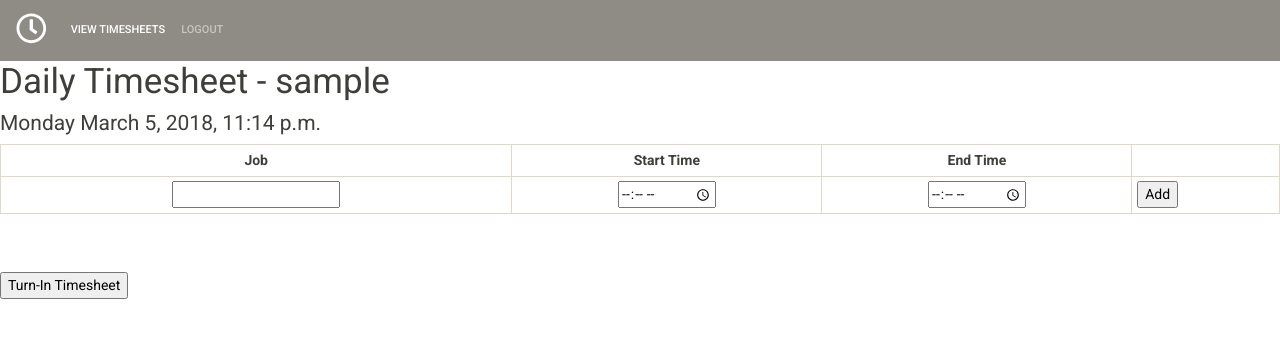
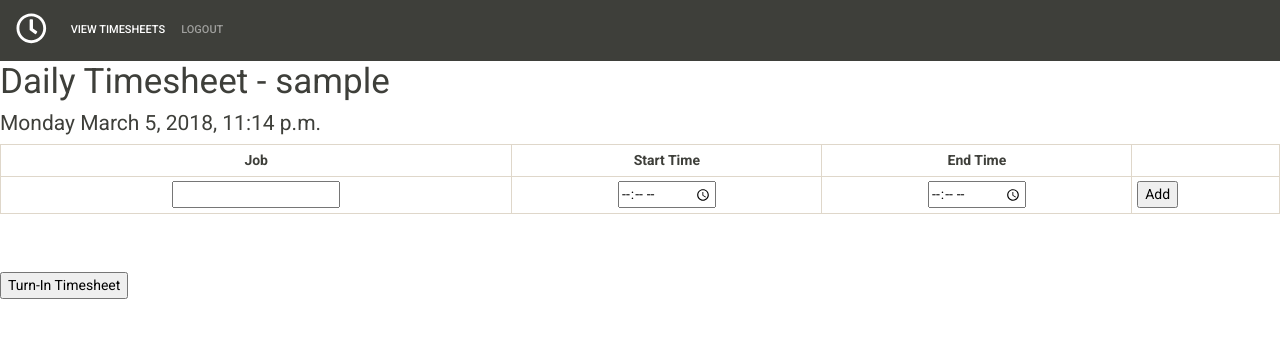
Before and after one commit to BrandonHebel/shields.activitysheet, a Django app: page / in a window 1280 px wide. Shown: the top 338 px of the page. Run offline with Django 3.2, Linux system fonts and the light colour scheme; the visitor is signed in with stand-in values (Sample User, id 1); data comes from the database, SQL or seed files in the repository; data that the repository does not hold is empty; some libraries are stand-ins or nearby versions.

Commit message:
tweaked navbar

```diff
--- a/activitysheet/templates/activitysheet/navbar.html
+++ b/activitysheet/templates/activitysheet/navbar.html
@@ -1,16 +1,15 @@
-<nav class="navbar navbar-expand-lg navbar-dark bg-secondary">
+<nav class="navbar navbar-expand-md navbar-toggleable-md navbar-dark bg-primary">
   <a class="navbar-brand" href="/"><i class="far fa-clock" style="color:white; font-size:1.75em"></i></a>
-  <button class="navbar-toggler" type="button" data-toggle="collapse" data-target="#navbarColor01" aria-controls="navbarColor01" aria-expanded="false" aria-label="Toggle navigation">
+  <button class="navbar-toggler navbar-toggler-right" type="button" data-toggle="collapse" data-target="#navbarNavDropdown" aria-controls="navbarNavDropdown" aria-expanded="false" aria-label="Toggle navigation">
     <span class="navbar-toggler-icon"></span>
   </button>
-
-  <div class="collapse navbar-collapse" id="navbarColor01">
-    <ul class="navbar-nav mr-auto">
+  <div class="collapse navbar-collapse" id="navbarNavDropdown">
+    <ul class="navbar-nav">
       <li class="nav-item active">
-        <a class="nav-link" href="{% url 'viewSheets' %}">View Timesheets</a>
+        <a class="nav-link" href="{% url 'viewSheets' %}">View Timesheets<span class="sr-only">(current)</span></a>
       </li>
       <li class="nav-item">
-        <a class="nav-link" href="/accounts/logout">Logout<span class="sr-only">(current)</span></a>
+        <a class="nav-link" href="/accounts/logout">Logout</a>
       </li>
     </ul>
   </div>
```
